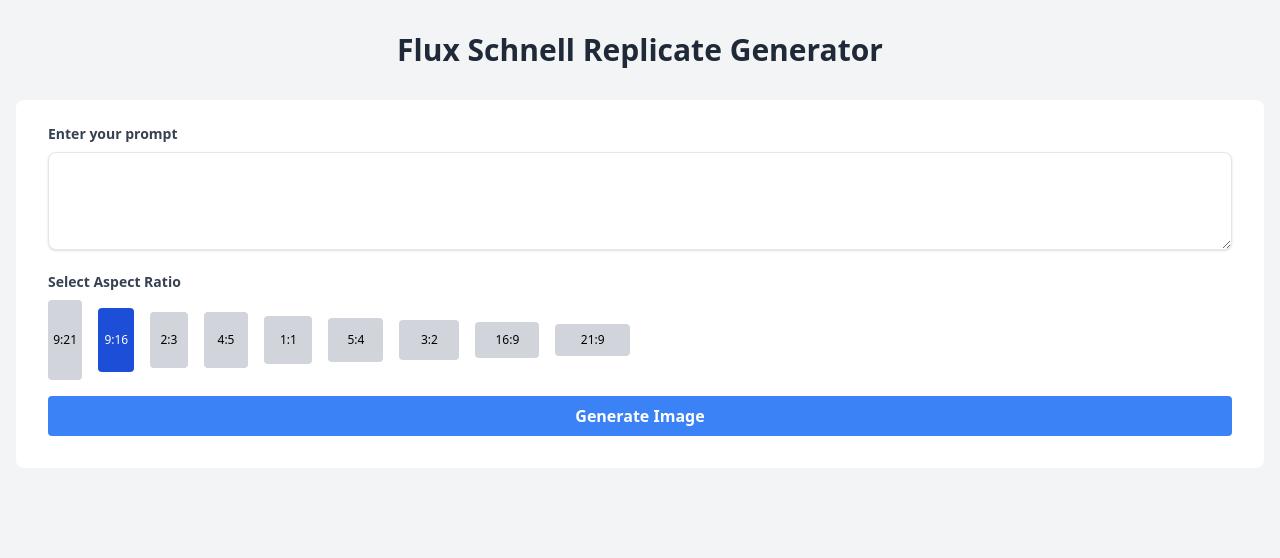
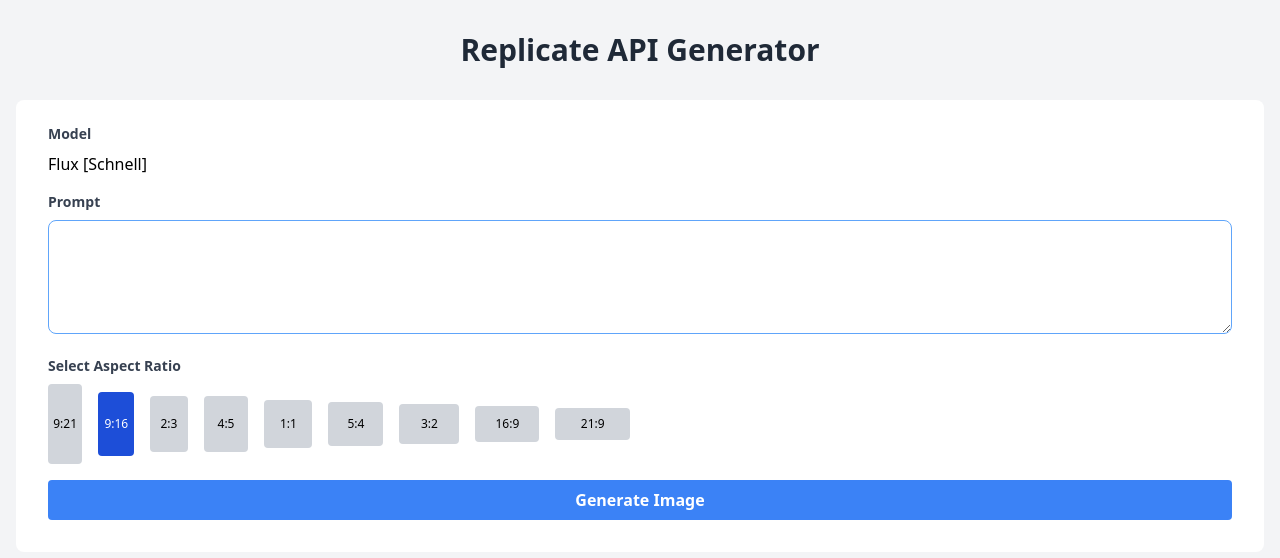
Before and after one commit to xcrap/replicate-api-generator, a website: page public/index.html in a window 1280 px wide. Drawn offline with nearby package versions, Linux system fonts and the light colour scheme; files that its build step writes are made by us from their sources.

Commit message:
Cosmetic Updates

```diff
--- a/public/index.html
+++ b/public/index.html
@@ -3,16 +3,20 @@
 <head>
     <meta charset="UTF-8">
     <meta name="viewport" content="width=device-width, initial-scale=1.0">
-    <title>Flux Schnell Replicate Generator</title>
+    <title>Replicate API Generator</title>
     <link href="styles.min.css" rel="stylesheet">
 </head>
 <body class="bg-gray-100 font-sans">
     <div class="container mx-auto px-4 py-8">
-        <h1 class="text-3xl font-bold text-center text-gray-800 mb-8">Flux Schnell Replicate Generator</h1>
+        <h1 class="text-3xl font-bold text-center text-gray-800 mb-8">Replicate API Generator</h1>
         <form id="generateForm" class="bg-white shadow-xs rounded-lg px-8 pt-6 pb-8 mb-4">
             <div class="mb-4">
-                <label class="block text-gray-700 text-sm font-bold mb-2" for="prompt">Enter your prompt</label>
-                <textarea id="prompt" name="prompt" rows="4" required autofocus class="shadow appearance-none border rounded-lg w-full py-2 px-3 text-gray-700 leading-tight focus:outline-none focus:shadow-outline"></textarea>
+                <label class="block text-gray-700 text-sm font-bold mb-2" for="prompt">Model</label>
+                <input class="pointer-events-none appearance-none focus:outline-none" value="Flux [Schnell]" readonly>
+            </div>
+            <div class="mb-4">
+                <label class="block text-gray-700 text-sm font-bold mb-2" for="prompt">Prompt</label>
+                <textarea class="appearance-none border border-gray-100 rounded-lg w-full py-2 px-3 text-gray-700 focus:outline-none focus:border-blue-400" id="prompt" name="prompt" rows="4" required autofocus></textarea>
             </div>
             <div class="mb-4">
                 <span class="block text-gray-700 text-sm font-bold mb-2">Select Aspect Ratio</span>
```
